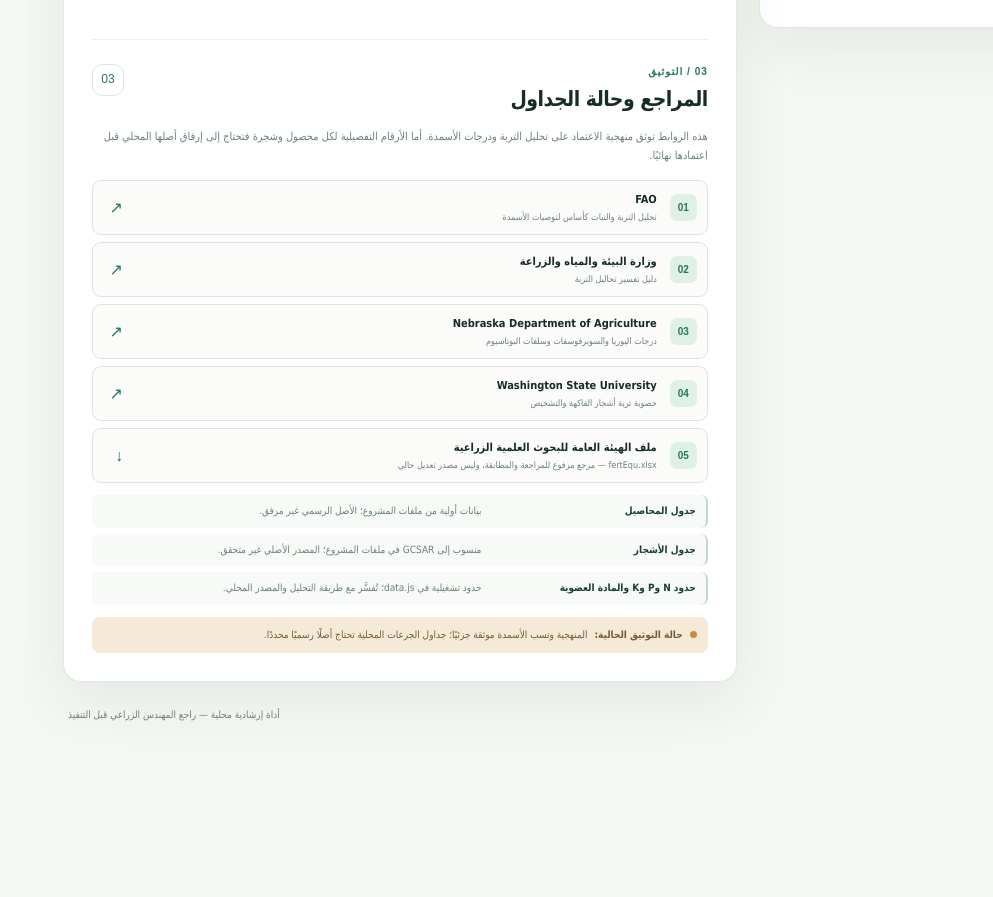
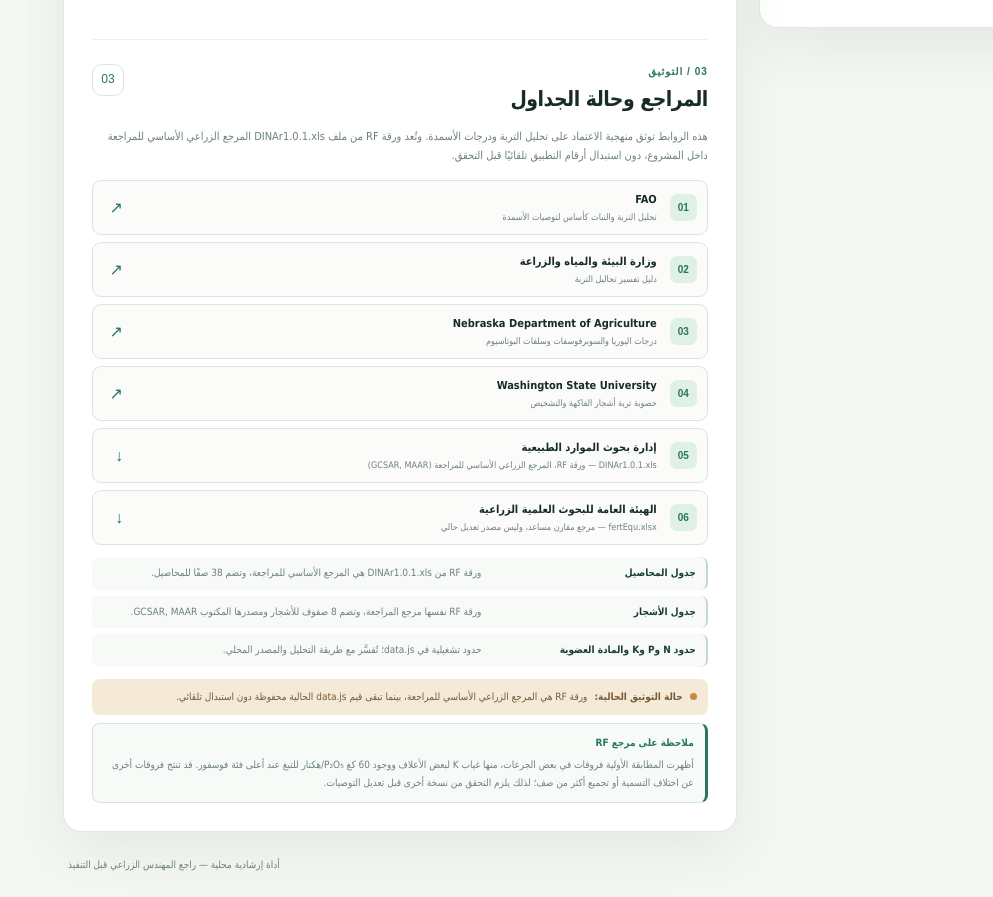
Before and after one commit to drengaymanhejazy/soilfert, a plain HTML site: page index.html in a window 1280 px wide. Shown: the part 1051-1948 px from the top of the page, without its empty margins (287-1280 px from the left). Before the commit the page ends 1798 px from the top, so only its background shows below. Drawn offline with Linux system fonts and the light colour scheme.

Commit message:
Add RF reference notes to interface

```diff
--- a/index.html
+++ b/index.html
@@ -199,20 +199,22 @@
               </div>
               <span class="card-number">03</span>
             </div>
-            <p class="references-intro">هذه الروابط توثق منهجية الاعتماد على تحليل التربة ودرجات الأسمدة. أما الأرقام التفصيلية لكل محصول وشجرة فتحتاج إلى إرفاق أصلها المحلي قبل اعتمادها نهائيًا.</p>
+            <p class="references-intro">هذه الروابط توثق منهجية الاعتماد على تحليل التربة ودرجات الأسمدة. وتُعد ورقة RF من ملف DINAr1.0.1.xls المرجع الزراعي الأساسي للمراجعة داخل المشروع، دون استبدال أرقام التطبيق تلقائيًا قبل التحقق.</p>
             <div class="reference-list">
               <a class="reference-item" href="https://openknowledge.fao.org/handle/20.500.14283/ar118e" target="_blank" rel="noopener"><span class="reference-index">01</span><span><strong>FAO</strong><small>تحليل التربة والنبات كأساس لتوصيات الأسمدة</small></span><b>↗</b></a>
               <a class="reference-item" href="https://www.mewa.gov.sa/ar/Ministry/Agencies/AgencyofAgriculture/OrganicCompain/LecturesDocs/%D8%AF%D9%84%D9%8A%D9%84%20%D8%B4%D8%B1%D8%AD%20%D9%88%D8%AA%D9%81%D8%B3%D9%8A%D8%B1%20%D8%AA%D8%AD%D8%A7%D9%84%D9%8A%D9%84%20%D8%A7%D9%84%D8%AA%D8%B1%D8%A8%D8%A9.pdf" target="_blank" rel="noopener"><span class="reference-index">02</span><span><strong>وزارة البيئة والمياه والزراعة</strong><small>دليل تفسير تحاليل التربة</small></span><b>↗</b></a>
               <a class="reference-item" href="https://nda.nebraska.gov/sites/default/files/plant/fertilizer/fertilizer_codes.pdf" target="_blank" rel="noopener"><span class="reference-index">03</span><span><strong>Nebraska Department of Agriculture</strong><small>درجات اليوريا والسوبرفوسفات وسلفات البوتاسيوم</small></span><b>↗</b></a>
               <a class="reference-item" href="https://wpcdn.web.wsu.edu/wp-ecommerce/uploads/sites/2/product-4485-sku-EM119E.pdf" target="_blank" rel="noopener"><span class="reference-index">04</span><span><strong>Washington State University</strong><small>خصوبة تربة أشجار الفاكهة والتشخيص</small></span><b>↗</b></a>
-              <a class="reference-item" href="fertEqu.xlsx" download="fertEqu.xlsx"><span class="reference-index">05</span><span><strong>ملف الهيئة العامة للبحوث العلمية الزراعية</strong><small>fertEqu.xlsx — مرجع مرفوع للمراجعة والمطابقة، وليس مصدر تعديل حالي</small></span><b>↓</b></a>
+              <a class="reference-item" href="DINAr1.0.1.xls" download="DINAr1.0.1.xls"><span class="reference-index">05</span><span><strong>إدارة بحوث الموارد الطبيعية</strong><small>DINAr1.0.1.xls — ورقة RF، المرجع الزراعي الأساسي للمراجعة (GCSAR, MAAR)</small></span><b>↓</b></a>
+              <a class="reference-item" href="fertEqu.xlsx" download="fertEqu.xlsx"><span class="reference-index">06</span><span><strong>الهيئة العامة للبحوث العلمية الزراعية</strong><small>fertEqu.xlsx — مرجع مقارن مساعد، وليس مصدر تعديل حالي</small></span><b>↓</b></a>
             </div>
             <div class="table-source-list" aria-label="مصدر الجداول الحالية">
-              <div class="table-source"><strong>جدول المحاصيل</strong><span>بيانات أولية من ملفات المشروع؛ الأصل الرسمي غير مرفق.</span></div>
-              <div class="table-source"><strong>جدول الأشجار</strong><span>منسوب إلى GCSAR في ملفات المشروع؛ المصدر الأصلي غير متحقق.</span></div>
+              <div class="table-source"><strong>جدول المحاصيل</strong><span>ورقة RF من DINAr1.0.1.xls هي المرجع الأساسي للمراجعة، وتضم 38 صفًا للمحاصيل.</span></div>
+              <div class="table-source"><strong>جدول الأشجار</strong><span>ورقة RF نفسها مرجع المراجعة، وتضم 8 صفوف للأشجار ومصدرها المكتوب GCSAR, MAAR.</span></div>
               <div class="table-source"><strong>حدود N وP وK والمادة العضوية</strong><span>حدود تشغيلية في data.js؛ تُفسَّر مع طريقة التحليل والمصدر المحلي.</span></div>
             </div>
-            <div class="reference-status"><span class="status-dot"></span><strong>حالة التوثيق الحالية:</strong> المنهجية ونسب الأسمدة موثقة جزئيًا؛ جداول الجرعات المحلية تحتاج أصلًا رسميًا محددًا.</div>
+            <div class="reference-status"><span class="status-dot"></span><strong>حالة التوثيق الحالية:</strong> ورقة RF هي المرجع الزراعي الأساسي للمراجعة، بينما تبقى قيم data.js الحالية محفوظة دون استبدال تلقائي.</div>
+            <div class="reference-note"><strong>ملاحظة على مرجع RF</strong><span>أظهرت المطابقة الأولية فروقات في بعض الجرعات، منها غياب K لبعض الأعلاف ووجود 60 كغ P₂O₅/هكتار للتبغ عند أعلى فئة فوسفور. قد تنتج فروقات أخرى عن اختلاف التسمية أو تجميع أكثر من صف؛ لذلك يلزم التحقق من نسخة أخرى قبل تعديل التوصيات.</span></div>
           </section>
         </section>
       </div>
--- a/styles.css
+++ b/styles.css
@@ -120,6 +120,9 @@ html, body { max-width: 100%; overflow-x: hidden; }
 .reference-item small { display: block; margin-top: 1px; color: var(--muted); font-size: 9px; }
 .reference-item b { color: var(--green); font: 16px Manrope, sans-serif; }
 .reference-status { display: flex; align-items: center; gap: 7px; margin-top: 12px; padding: 10px 11px; border-radius: 8px; color: #775b36; background: var(--gold-soft); font-size: 10px; }
+.reference-note { display: grid; gap: 4px; margin-top: 8px; padding: 10px 11px; border: 1px solid #d6e4d9; border-right: 3px solid var(--green); border-radius: 8px; color: var(--deep); background: #f7fbf8; font-size: 10px; line-height: 1.8; }
+.reference-note strong { color: var(--green); }
+.reference-note span { color: var(--muted); }
 .status-dot { width: 7px; height: 7px; flex: 0 0 7px; border-radius: 50%; background: var(--gold); }
 @media (max-width: 600px) {
   .app-shell { padding-left: 12px; padding-right: 12px; }
```
Also changed, not shown: 1 other file.
